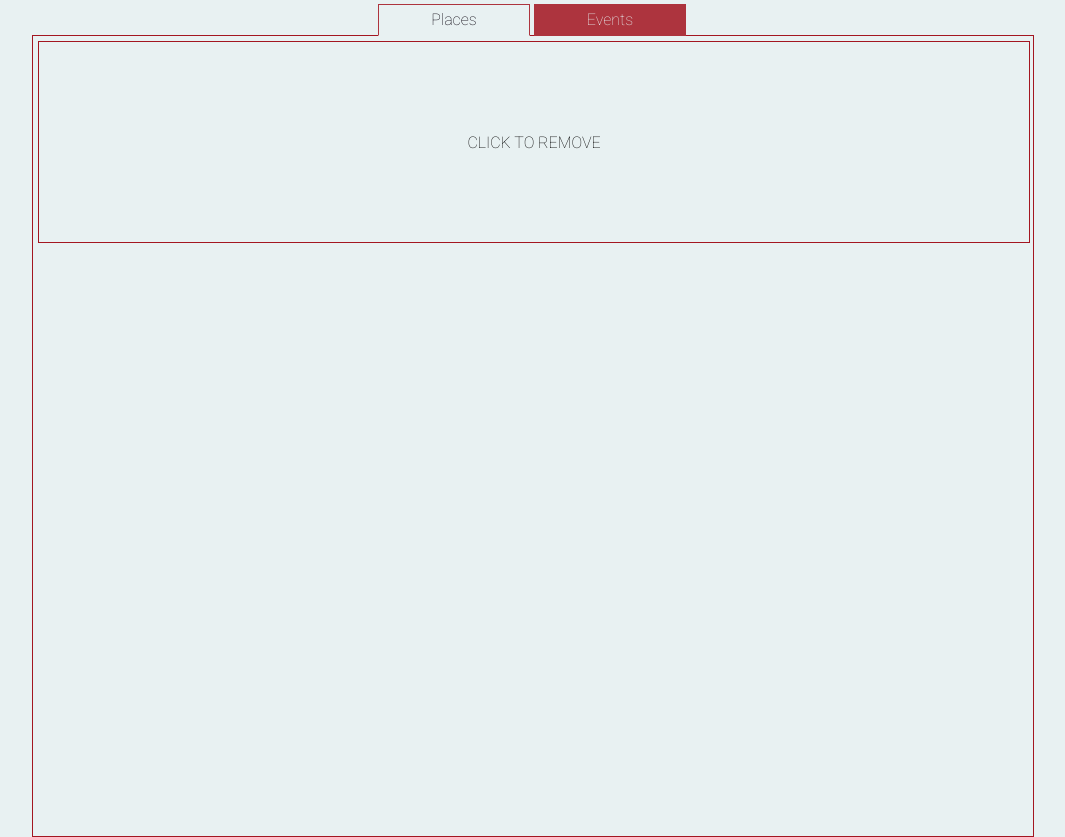
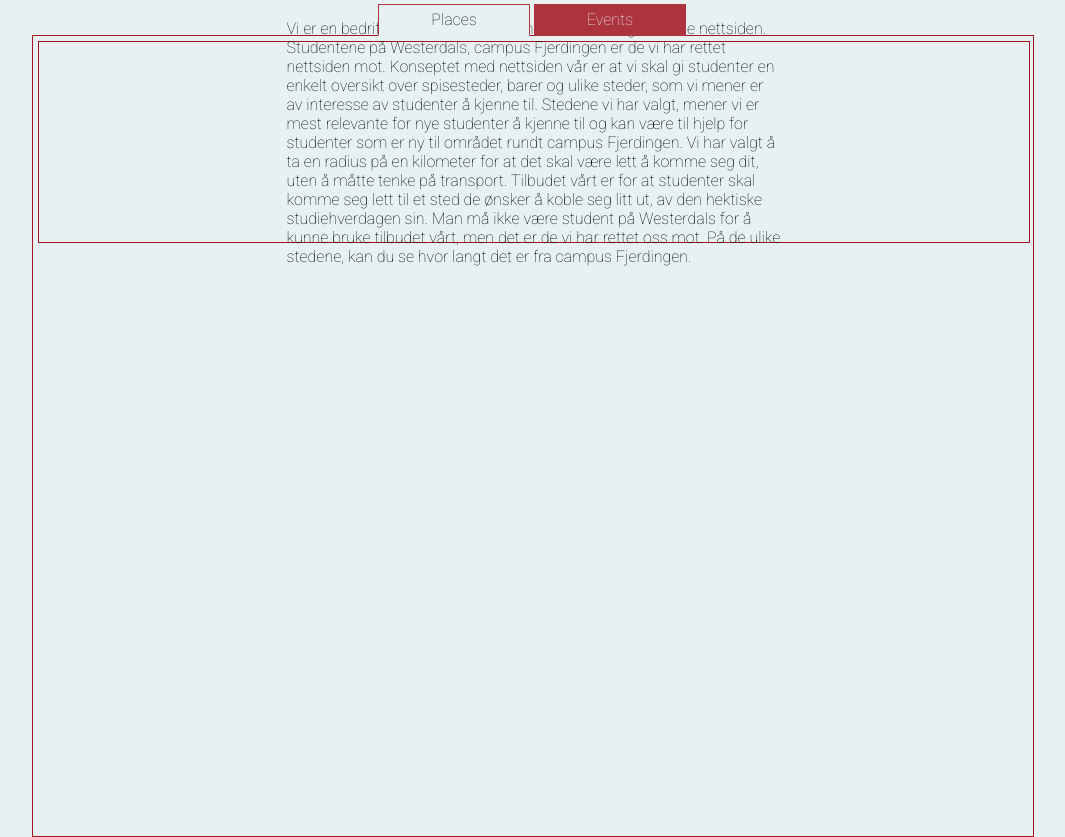
Before and after one commit to Parjoona/WesterdalsWorld, a PHP site: page /index.php in a window 1280 px wide. Shown: the part 61-898 px from the top of the page, without its empty margins (108-1173 px from the left). Run offline with PHP 8.4, Linux system fonts and the light colour scheme; data that the repository does not hold is empty; some libraries are stand-ins or nearby versions.

Commit message:
Informasjon om bedriften vår

```diff
--- a/underpages/welcomesplash.php
+++ b/underpages/welcomesplash.php
@@ -1,3 +1,3 @@
 <div id="welcomeScreen">
-    <p>CLICK TO REMOVE</p>
+    <p> Vi er en bedrift med navn WesterWhat, som har laget denne nettsiden.  Studentene på Westerdals, campus Fjerdingen er de vi har rettet nettsiden mot. Konseptet med nettsiden vår er at vi skal gi studenter en enkelt oversikt over spisesteder, barer og ulike steder, som vi mener er av interesse av studenter å kjenne til. Stedene vi har valgt, mener vi er mest relevante for nye studenter å kjenne til og kan være til hjelp for studenter som er ny til området rundt campus Fjerdingen. Vi har valgt å ta en radius på en kilometer for at det skal være lett å komme seg dit, uten å måtte tenke på transport. Tilbudet vårt er for at studenter skal komme seg lett til et sted de ønsker å koble seg litt ut, av den hektiske studiehverdagen sin. Man må ikke være student på Westerdals for å kunne bruke tilbudet vårt, men det er de vi har rettet oss mot. På de ulike stedene, kan du se hvor langt det er fra campus Fjerdingen.  </p>
 </div>
```
